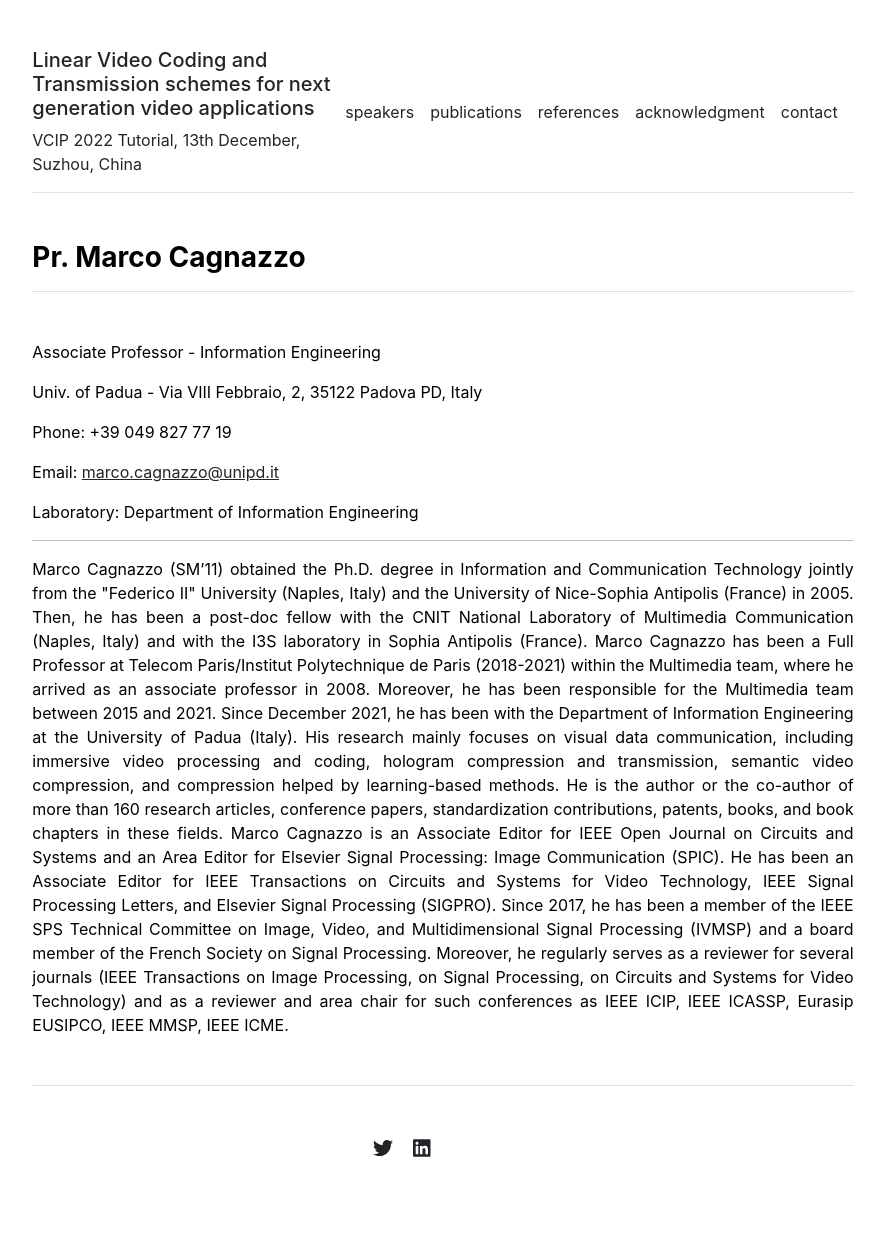
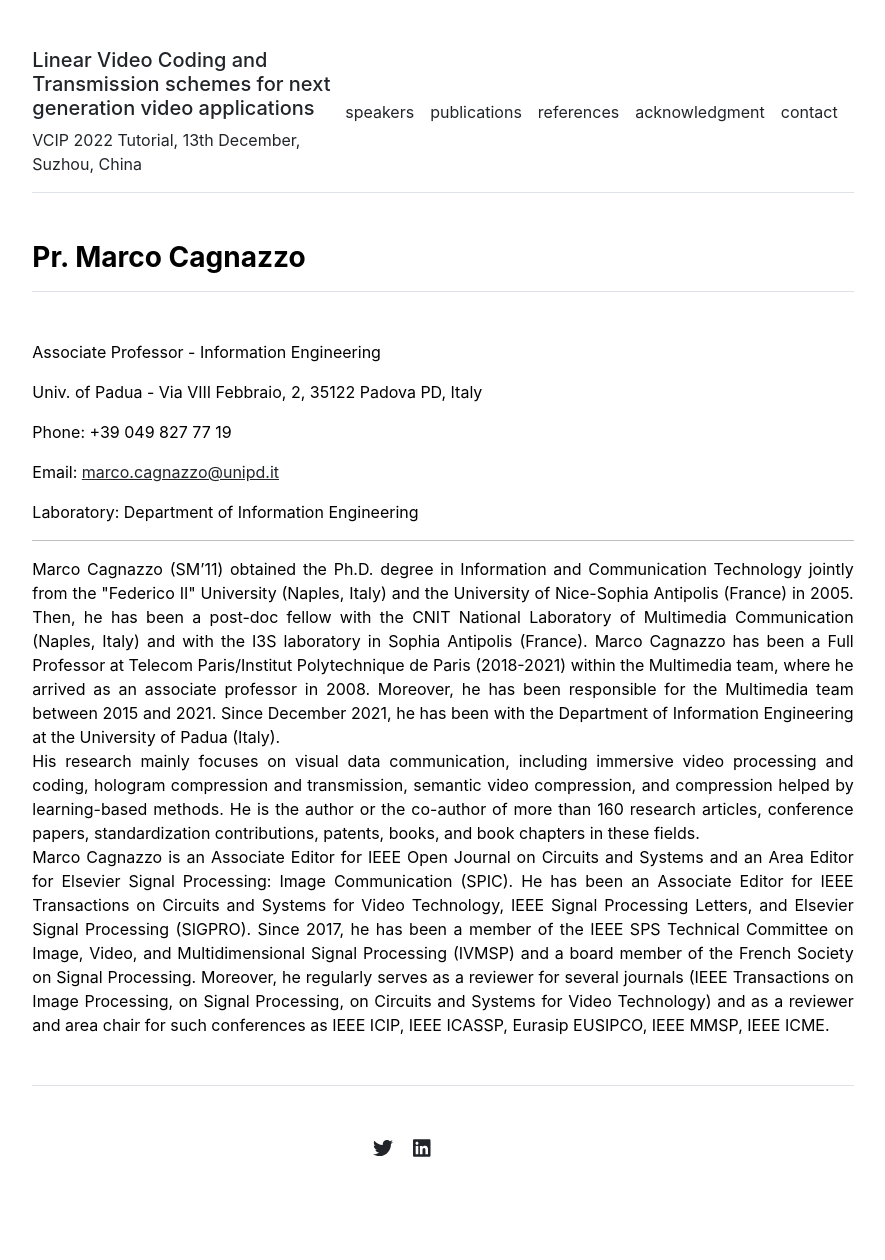
Before and after one commit to a-trioux/LVCT, a Jekyll site: the page built from people/MC.md, in a window 1280 px wide. Shown: the whole page, without its empty margins (197-1082 px from the left). Built offline with Jekyll 4.4.1, drawn with Linux system fonts in a browser that asks for light colours.

Commit message:
Update MC.md

```diff
--- a/people/MC.md
+++ b/people/MC.md
@@ -15,8 +15,8 @@ Laboratory: Department of Information Engineering
 
 ---
 
-<div style="text-align: justify"> Marco Cagnazzo (SM’11) obtained the Ph.D. degree in Information and Communication Technology jointly from the "Federico II" University (Naples, Italy) and the University of Nice-Sophia Antipolis (France) in 2005. Then, he has been a post-doc fellow with the CNIT National Laboratory of Multimedia Communication (Naples, Italy) and with the I3S laboratory in Sophia Antipolis (France). Marco Cagnazzo has been a Full Professor at Telecom Paris/Institut Polytechnique de Paris (2018-2021) within the Multimedia team, where he arrived as an associate professor in 2008. Moreover, he has been responsible for the Multimedia team between 2015 and 2021. Since December 2021, he has been with the Department of Information Engineering at the University of Padua (Italy).
+<div style="text-align: justify"> Marco Cagnazzo (SM’11) obtained the Ph.D. degree in Information and Communication Technology jointly from the "Federico II" University (Naples, Italy) and the University of Nice-Sophia Antipolis (France) in 2005. Then, he has been a post-doc fellow with the CNIT National Laboratory of Multimedia Communication (Naples, Italy) and with the I3S laboratory in Sophia Antipolis (France). Marco Cagnazzo has been a Full Professor at Telecom Paris/Institut Polytechnique de Paris (2018-2021) within the Multimedia team, where he arrived as an associate professor in 2008. Moreover, he has been responsible for the Multimedia team between 2015 and 2021. Since December 2021, he has been with the Department of Information Engineering at the University of Padua (Italy). <br>
 
- His research mainly focuses on visual data communication, including immersive video processing and coding, hologram compression and transmission, semantic video compression, and compression helped by learning-based methods. He is the author or the co-author of more than 160 research articles, conference papers, standardization contributions, patents, books, and book chapters in these fields.
+ His research mainly focuses on visual data communication, including immersive video processing and coding, hologram compression and transmission, semantic video compression, and compression helped by learning-based methods. He is the author or the co-author of more than 160 research articles, conference papers, standardization contributions, patents, books, and book chapters in these fields. <br>
 
  Marco Cagnazzo is an Associate Editor for IEEE Open Journal on Circuits and Systems and an Area Editor for Elsevier Signal Processing: Image Communication (SPIC). He has been an Associate Editor for IEEE Transactions on Circuits and Systems for Video Technology, IEEE Signal Processing Letters, and Elsevier Signal Processing (SIGPRO). Since 2017, he has been a member of the IEEE SPS Technical Committee on Image, Video, and Multidimensional Signal Processing (IVMSP) and a board member of the French Society on Signal Processing. Moreover, he regularly serves as a reviewer for several journals (IEEE Transactions on Image Processing, on Signal Processing, on Circuits and Systems for Video Technology) and as a reviewer and area chair for such conferences as IEEE ICIP, IEEE ICASSP, Eurasip EUSIPCO, IEEE MMSP, IEEE ICME.</div>
```
